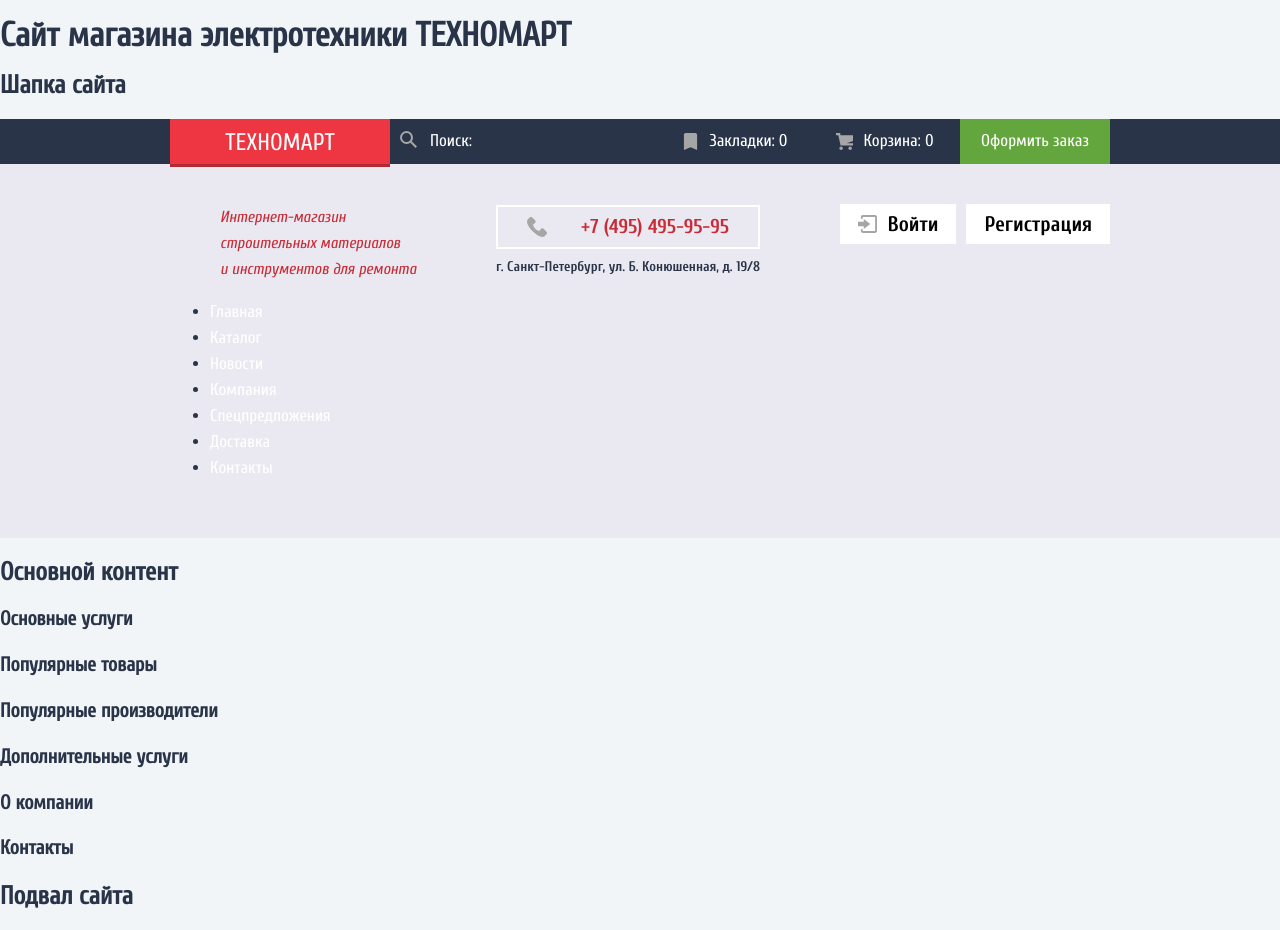
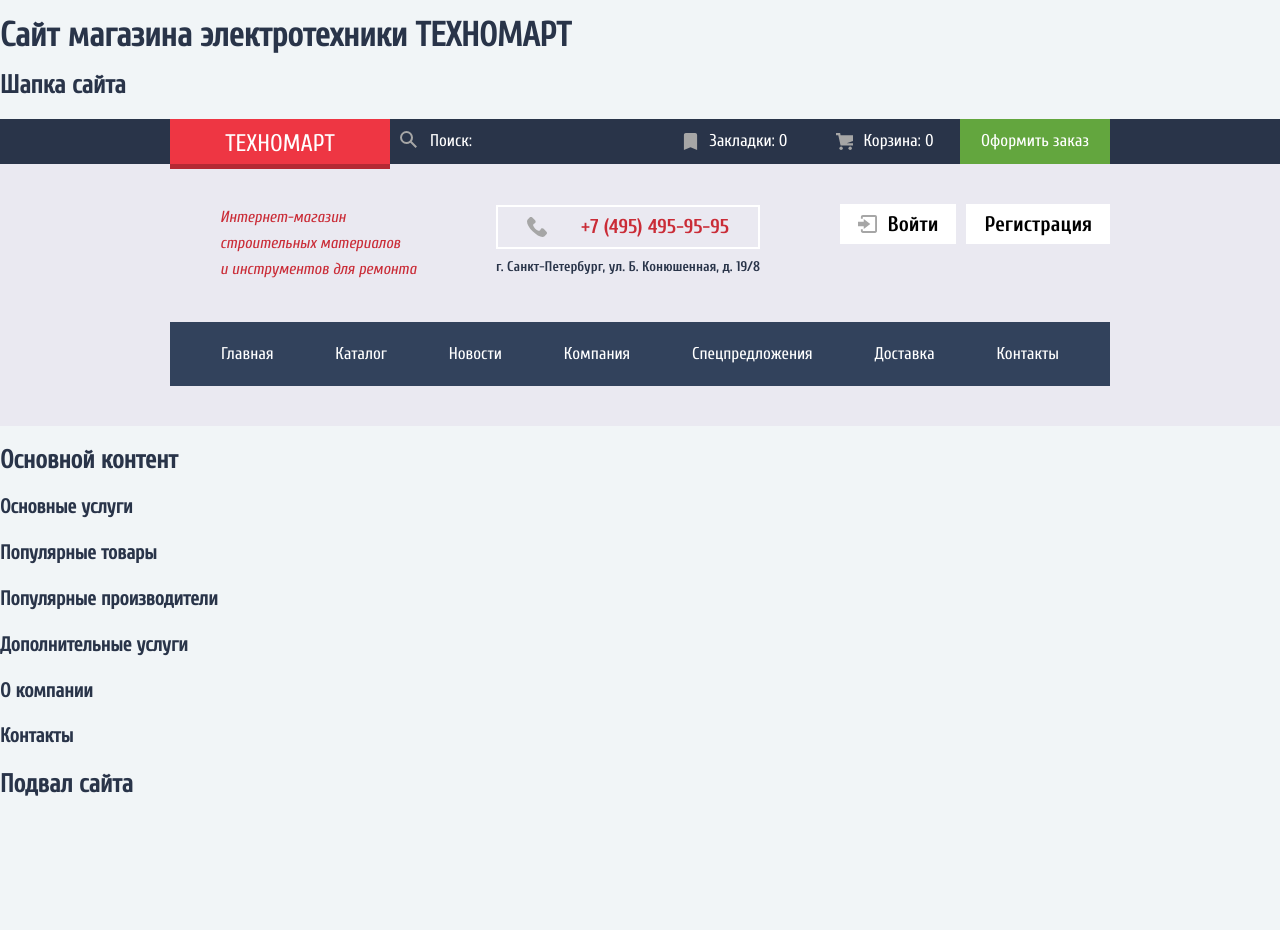
Before and after one commit to vaivankov/html-technomart-desktop, a plain HTML site: page index.html in a window 1280 px wide. After the commit the page ends 818 px from the top, so only its background shows below. Drawn offline with Linux system fonts and the light colour scheme.

Commit message:
Добавлены стили site-header > bottom-header > site-navigation

```diff
--- a/css/style.css
+++ b/css/style.css
@@ -143,27 +143,27 @@ img {
 	align-items: center;
 	justify-content: center;
 	width: 100%;
-	height: calc(100% + 3px);
+	height: calc(100% + 5px);
 
 	background-color: var(--color-logo);
 
-	border-bottom: 3px solid var(--color-logo-border);
+	border-bottom: 5px solid var(--color-logo-border);
 }
 
 .link--logo:hover {
 	background-color: var(--color-logo-hover);
 
-	border-bottom: 3px solid var(--color-logo-border-hover);
+	border-bottom: 5px solid var(--color-logo-border-hover);
 }
 
 .link--logo:active {
 	background-color: var(--color-logo-active);
 
-	border-bottom: 3px solid var(--color-logo-border-active);
+	border-bottom: 5px solid var(--color-logo-border-active);
 }
 
 .link--logo .link__text {
-	margin-top: 3px;
+	margin-top: 5px;
 
 	font-size: 24px;
 	text-transform: uppercase;
@@ -300,7 +300,7 @@ img {
 .site-description {
 	margin-left: 50px;
 
-  font-size: 16px;
+	font-size: 16px;
 	font-family: "cuprumitalic";
 	color: var(--color-text-red);
 }
@@ -384,8 +384,37 @@ img {
 	content: "";
 }
 
+.site-navigation-wrapper {
+	height: 64px;
+	padding: 0 20px;
+	margin-top: 40px;
+
+	background-color: var(--color-bg-navigation);
+}
+
+.site-navigation__item:hover {
+	background-color: var(--color-bg-navigation-hover);
+}
+
 .site-navigation {
+	display: flex;
+  justify-content: space-between;
+	margin: 0;
+	padding: 0;
+	height: 100%;
+
+	list-style: none;
 }
 
 .site-navigation__item {
+  display: flex;
+  flex-grow: 1;
 }
+
+.site-navigation__item a {
+  display: flex;
+  justify-content: center;
+  align-items: center;
+  height: 100%;
+  width: 100%;
+}
--- a/index.html
+++ b/index.html
@@ -77,13 +77,13 @@
 
         </div>
 
-        <nav class="site-navigation">
+        <nav class="site-navigation-wrapper">
           <ul class="site-navigation">
             <li class="site-navigation__item">
-              <a href="#" class="link">Главная</a>
+              <a href="index.html" class="link">Главная</a>
             </li>
             <li class="site-navigation__item">
-              <a href="#" class="link">Каталог</a>
+              <a href="catalog.html" class="link">Каталог</a>
             </li>
             <li class="site-navigation__item">
               <a href="#" class="link">Новости</a>
```
